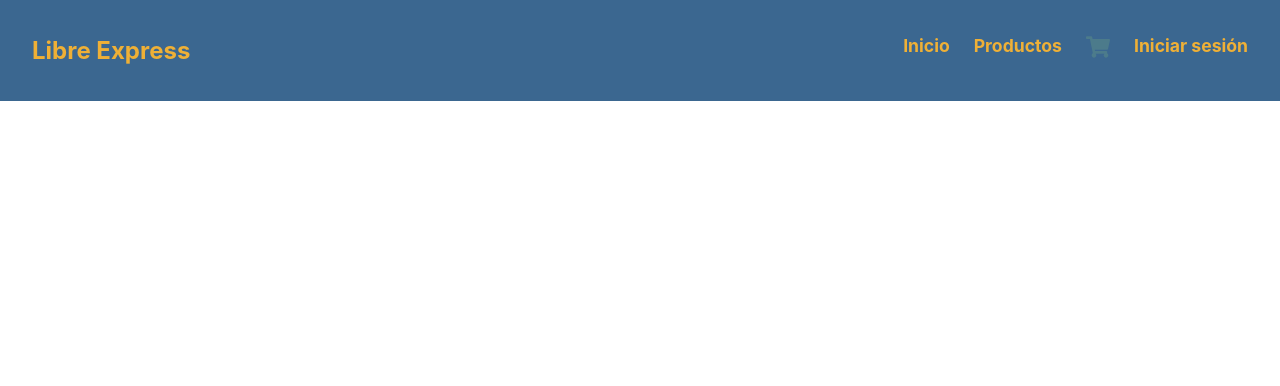
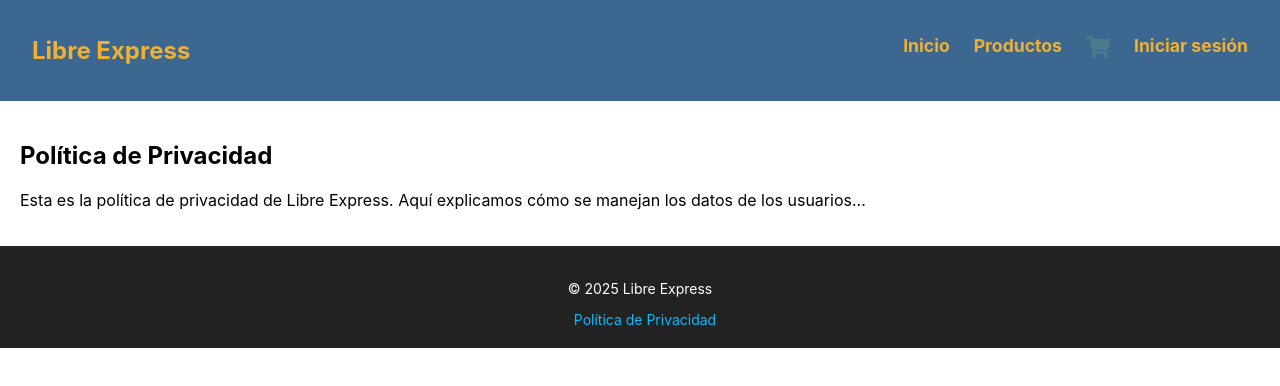
Before and after one commit to Jazi87r/LibreExpress, a React (Create React App) app in the folder frontend/: page /politica-de-privacidad in a window 1280 px wide. Shown: the top 386 px of the page. Built offline with nearby package versions, Linux system fonts and the light colour scheme.

Commit message:
Agregar ruta y componente para Política de Privacidad

```diff
--- a/frontend/src/App.js
+++ b/frontend/src/App.js
@@ -6,6 +6,9 @@ import Login from './components/Login';
 import Register from './components/Register';
 import Home from './components/Home';
 import HomeAdmin from './components/HomeAdmin';
+import Footer from './components/Footer';
+import PrivacyPolicy from './components/PrivacyPolicy';
+
 
 const App = () => {
   return (
@@ -17,8 +20,10 @@ const App = () => {
           <Route path="/register" element={<Register />} />
           <Route path="/home" element={<Home />} />
           <Route path="/homeadmin" element={<HomeAdmin />} />
+          <Route path="/politica-de-privacidad" element={<PrivacyPolicy />} />
        </Routes>
     </Router>
+    <Footer />
     </div>
 
   );
--- /dev/null
+++ b/frontend/src/components/PrivacyPolicy.js
@@ -0,0 +1,14 @@
+// src/components/PrivacyPolicy.js
+import React from 'react';
+
+const PrivacyPolicy = () => {
+  return (
+    <div style={{ padding: '20px' }}>
+      <h2>Política de Privacidad</h2>
+      <p>Esta es la política de privacidad de Libre Express. Aquí explicamos cómo se manejan los datos de los usuarios...</p>
+      {/* Puedes expandir este texto luego */}
+    </div>
+  );
+};
+
+export default PrivacyPolicy;
```
